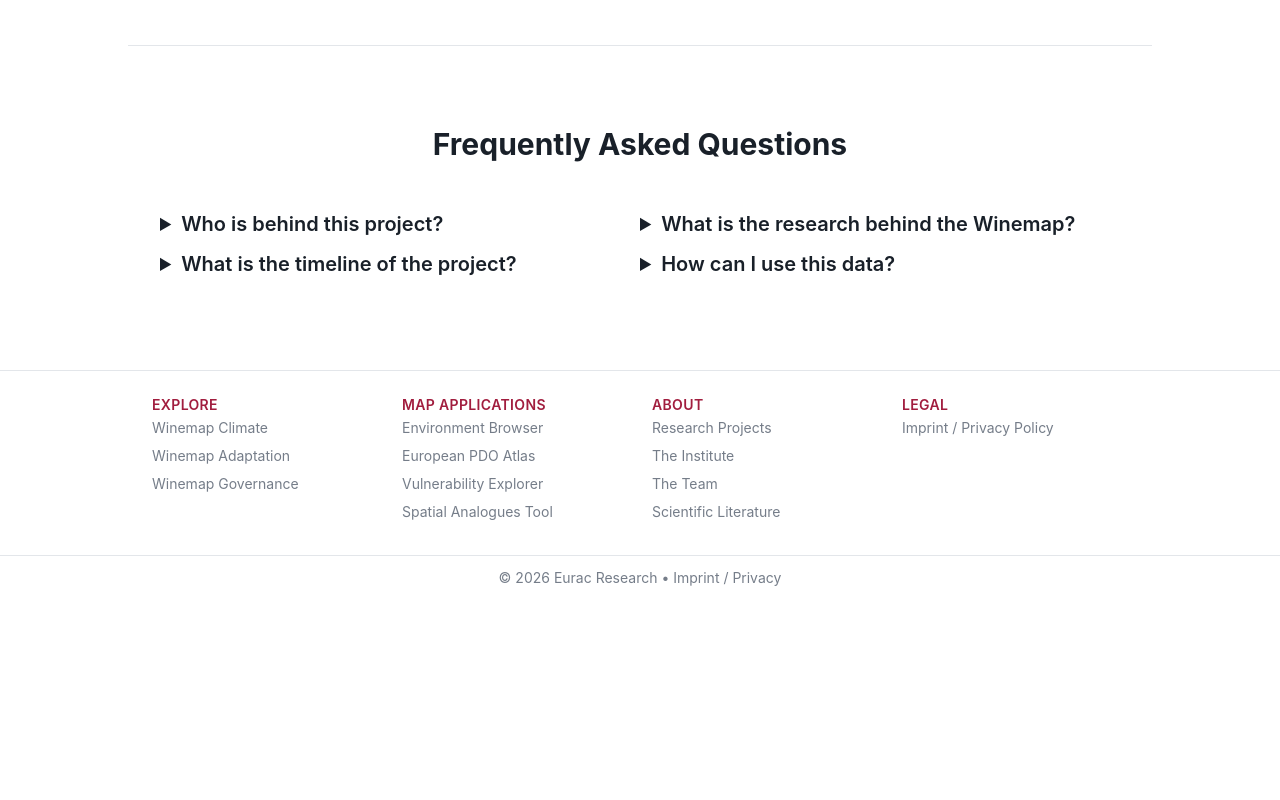
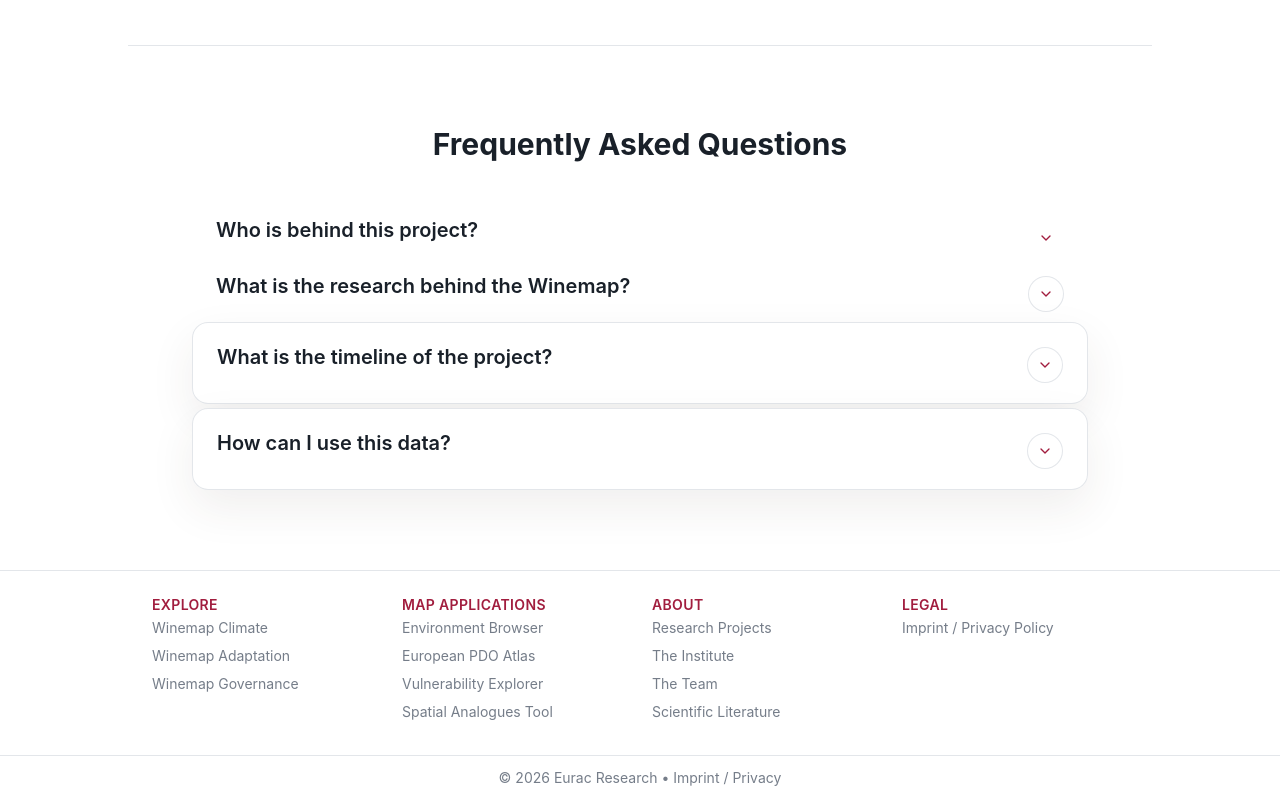
Before and after one commit to Eurac-Research/winemap, a Next.js app: page / in a window 1280 px wide. Shown: the part 3027-3827 px from the top of the page. Before the commit the page ends 3627 px from the top, so only its background shows below. Built offline with nearby package versions, Linux system fonts and the light colour scheme.

Commit message:
improve styling of FAQ and start integrating reusable css

```diff
--- a/src/app/page.tsx
+++ b/src/app/page.tsx
@@ -6,8 +6,9 @@ import MapApplicationCard from "@/app/components/map-applications/MapApplication
 import { mapApplications } from "@/app/components/map-applications/mapApplications";
 import MainAreaCarousel from "@/app/components/winemap-sections/MainAreaCarousel";
 import { mainAreas } from "@/app/components/winemap-sections/mainAreas";
+import styles from "@/styles/Home.module.css";
 
-import { ArrowRight, Leaf, Scale, ThermometerSun } from 'lucide-react';
+import { ArrowRight, ChevronDown, Leaf, Scale, ThermometerSun } from 'lucide-react';
 
 export default function HomePage() {
   const adaptationArea = mainAreas.find((area) => area.id === "adaptation");
@@ -186,10 +187,15 @@ export default function HomePage() {
           <section className="mx-auto max-w-5xl border-t border-[color:var(--border-soft)] px-4 py-20 sm:px-6 lg:px-8">
             <div>
               <h2 className="text-3xl font-bold mb-12 text-center text-[color:var(--text-strong)]">Frequently Asked Questions</h2>
-              <div className="grid sm:grid-cols-1 md:grid-cols-2">
-                <details className="group cursor-pointer">
-                  <summary className="text-xl font-semibold mb-3 text-[color:var(--text-strong)]">Who is behind this project?</summary>
-                  <p className="leading-relaxed text-[color:var(--text-muted)]">
+              <div className="mx-auto flex max-w-4xl flex-col gap-1">
+                <details className={styles.FAQDetails}>
+                  <summary className="flex list-none items-start justify-between gap-4 text-left text-xl font-semibold text-[color:var(--text-strong)] cursor-pointer marker:hidden [&::-webkit-details-marker]:hidden focus:outline-none focus-visible:rounded-lg focus-visible:ring-2 focus-visible:ring-[color:var(--accent-strong)]/40">
+                    <span>Who is behind this project?</span>
+                    <span className="mt-1 inline-flex h-9 w-9 shrink-0 items-center justify-center text-[color:var(--accent-strong)] transition duration-200 group-open:rotate-180">
+                      <ChevronDown className="h-4 w-4" />
+                    </span>
+                  </summary>
+                  <p className="pt-4 leading-relaxed text-[color:var(--text-muted)]">
                     WINEMAP is developed by the{" "}
                     <a
                       href="https://www.eurac.edu/en/institutes-centers/institute-for-alpine-environment"
@@ -218,39 +224,54 @@ export default function HomePage() {
                   </p>
                 </details>
 
-                <details className="group cursor-pointer">
-                  <summary className="text-xl font-semibold mb-3 text-[color:var(--text-strong)]">What is the research behind the Winemap?</summary>
-                  <p className="leading-relaxed text-[color:var(--text-muted)]">
+                <details className={styles.FAQDetails}>
+                  <summary className="flex list-none items-start justify-between gap-4 text-left text-xl font-semibold text-[color:var(--text-strong)] cursor-pointer marker:hidden [&::-webkit-details-marker]:hidden focus:outline-none focus-visible:rounded-lg focus-visible:ring-2 focus-visible:ring-[color:var(--accent-strong)]/40">
+                    <span>What is the research behind the Winemap?</span>
+                    <span className="mt-1 inline-flex h-9 w-9 shrink-0 items-center justify-center rounded-full border border-[color:var(--border-soft)] bg-[color:var(--page-bg)] text-[color:var(--accent-strong)] transition duration-200 group-open:rotate-180 group-open:border-[color:var(--accent-strong)]/40 group-open:bg-[color:var(--accent-soft)]">
+                      <ChevronDown className="h-4 w-4" />
+                    </span>
+                  </summary>
+                  <p className="pt-4 leading-relaxed text-[color:var(--text-muted)]">
                     The different datasets and map-applications show in the Winemap were created
                     in the framework of several projects and publications.
                     You can find out more about the projects{" "}
-                    <a
+                    <Link
                       href="/about#projects"
                       className="text-[color:var(--accent-strong)] hover:underline"
                     >
                       here{" "}
-                    </a>
+                    </Link>
                     and browse through related publications{" "}
-                    <a
+                    <Link
                       href="/literature"
                       className="text-[color:var(--accent-strong)] hover:underline"
                     >
                       here
-                    </a>
+                    </Link>
                     .
                   </p>
                 </details>
 
-                <details className="group cursor-pointer">
-                  <summary className="text-xl font-semibold mb-3 text-[color:var(--text-strong)]">What is the timeline of the project?</summary>
-                  <p className="leading-relaxed text-[color:var(--text-muted)]">
+                <details className="group rounded-2xl border border-[color:var(--border-soft)] bg-[color:var(--surface-panel-strong)] px-6 py-5 shadow-[0_18px_45px_rgba(69,57,43,0.08)] transition-colors duration-200 open:border-[color:var(--accent-strong)]/40 open:bg-[color:var(--surface-panel-muted)]">
+                  <summary className="flex list-none items-start justify-between gap-4 text-left text-xl font-semibold text-[color:var(--text-strong)] cursor-pointer marker:hidden [&::-webkit-details-marker]:hidden focus:outline-none focus-visible:rounded-lg focus-visible:ring-2 focus-visible:ring-[color:var(--accent-strong)]/40">
+                    <span>What is the timeline of the project?</span>
+                    <span className="mt-1 inline-flex h-9 w-9 shrink-0 items-center justify-center rounded-full border border-[color:var(--border-soft)] bg-[color:var(--page-bg)] text-[color:var(--accent-strong)] transition duration-200 group-open:rotate-180 group-open:border-[color:var(--accent-strong)]/40 group-open:bg-[color:var(--accent-soft)]">
+                      <ChevronDown className="h-4 w-4" />
+                    </span>
+                  </summary>
+                  <p className="pt-4 leading-relaxed text-[color:var(--text-muted)]">
                     The project began with the collection and digitization of PDO wine region data in 2020-2021. Climate and environmental data integration followed in 2022-2023, with ongoing updates to adaptation strategies and pilot implementation experiences. The platform continues to evolve with new data and features.
                   </p>
                 </details>
 
-                <details className="group cursor-pointer">
-                  <summary className="text-xl font-semibold mb-3 text-[color:var(--text-strong)]">How can I use this data?</summary>
-                  <p className="leading-relaxed text-[color:var(--text-muted)]">
+                <details className="group rounded-2xl border border-[color:var(--border-soft)] bg-[color:var(--surface-panel-strong)] px-6 py-5 shadow-[0_18px_45px_rgba(69,57,43,0.08)] transition-colors duration-200 open:border-[color:var(--accent-strong)]/40 open:bg-[color:var(--surface-panel-muted)]">
+                  <summary className="flex list-none items-start justify-between gap-4 text-left text-xl font-semibold text-[color:var(--text-strong)] cursor-pointer marker:hidden [&::-webkit-details-marker]:hidden focus:outline-none focus-visible:rounded-lg focus-visible:ring-2 focus-visible:ring-[color:var(--accent-strong)]/40">
+                    <span>How can I use this data?</span>
+                    <span className="mt-1 inline-flex h-9 w-9 shrink-0 items-center justify-center rounded-full border border-[color:var(--border-soft)] bg-[color:var(--page-bg)] text-[color:var(--accent-strong)] transition duration-200 group-open:rotate-180 group-open:border-[color:var(--accent-strong)]/40 group-open:bg-[color:var(--accent-soft)]">
+                      <ChevronDown className="h-4 w-4" />
+                    </span>
+                  </summary>
+                  <p className="pt-4 leading-relaxed text-[color:var(--text-muted)]">
                     The WINEMAP data is available for research, educational, and policy-making purposes. For specific data access, collaboration opportunities, or questions about data usage, please{" "}
                     <Link href="/imprint-privacy" className="text-[color:var(--accent-strong)] hover:underline">
                       contact us
--- a/src/styles/Home.module.css
+++ b/src/styles/Home.module.css
@@ -1410,3 +1410,35 @@
   display: block;
   opacity: 0.5;
 }
+
+.FAQDetails {
+  padding: 6px 24px;
+  transition:
+    transform 200ms ease,
+    box-shadow 200ms ease,
+    border-color 200ms ease,
+    background-color 200ms ease;
+}
+
+.FAQDetails:open {
+  background-color: var(--surface-panel-muted);
+}
+
+.FAQChevron {
+  margin-top: 3px;
+  height: 9;
+  width: 9;
+  align-items: center;
+  justify-items: center;
+  color: var(--accent-strong);
+
+  transition:
+    transform 200ms ease,
+    box-shadow 200ms ease,
+    border-color 200ms ease,
+    background-color 200ms ease;
+}
+
+.FAQChevron:open {
+  rotate: 180;
+}
```
